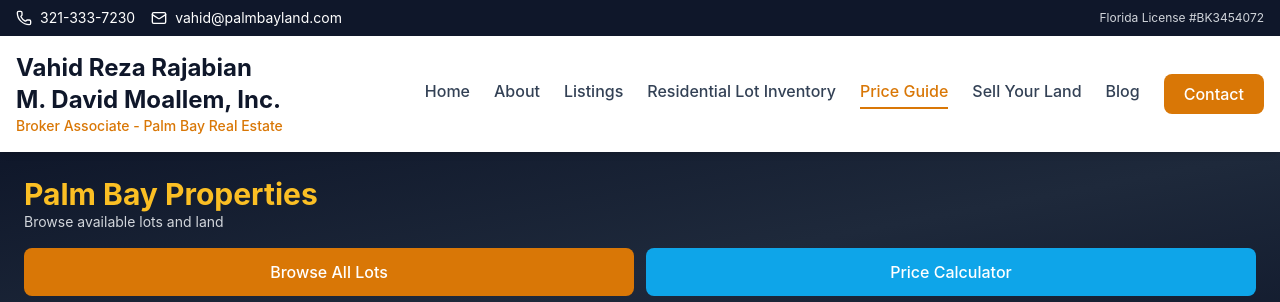
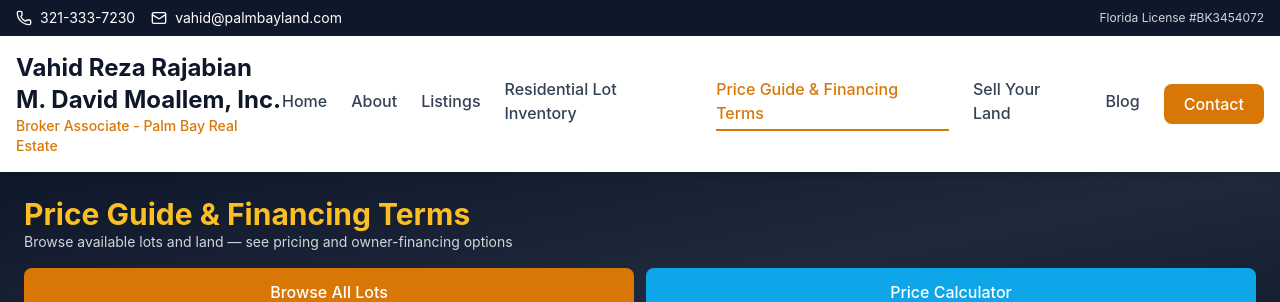
Before and after one commit to palmbaylots/palmbay-lots-land, a React (Create React App) app in the folder frontend/: page /price-guide in a window 1280 px wide. Shown: the top 302 px of the page. Built offline with nearby package versions, Linux system fonts and the light colour scheme; no server answers.

Commit message:
auto-commit for 71257d07-8e25-4fc4-b4ec-86407143bad2

```diff
--- a/frontend/src/components/Footer.jsx
+++ b/frontend/src/components/Footer.jsx
@@ -73,7 +73,7 @@ const Footer = () => {
               </li>
               <li>
                 <Link to="/price-guide" className="text-gray-300 hover:text-amber-400 transition-colors text-sm">
-                  Price Guide
+                  Price Guide & Financing Terms
                 </Link>
               </li>
               <li>
--- a/frontend/src/components/Header.jsx
+++ b/frontend/src/components/Header.jsx
@@ -80,7 +80,7 @@ const Header = () => {
               to="/price-guide"
               className={`font-medium transition-colors border-b-2 pb-1 ${isActive('/price-guide') ? 'text-amber-600 border-amber-600' : 'text-slate-700 hover:text-amber-600 border-transparent hover:border-amber-600'}`}
             >
-              Price Guide
+              Price Guide & Financing Terms
             </Link>
             <Link
               to="/sell-land"
@@ -147,7 +147,7 @@ const Header = () => {
               onClick={() => setMobileMenuOpen(false)}
               className={`block py-2 px-4 rounded-lg font-medium transition-colors ${isActive('/price-guide') ? 'bg-amber-100 text-amber-600' : 'text-slate-700 hover:bg-gray-100'}`}
             >
-              Price Guide
+              Price Guide & Financing Terms
             </Link>
             <Link
               to="/sell-land"
--- a/frontend/src/pages/Properties.jsx
+++ b/frontend/src/pages/Properties.jsx
@@ -151,10 +151,10 @@ const Properties = () => {
   return (
     <>
       <Helmet>
-        <title>Palm Bay Lot Price Guide | Per-Square-Foot Pricing by Unit</title>
-        <meta name="description" content="Palm Bay lot pricing guide by unit and zoning. Calculate fair market value of any residential lot using current per-square-foot rates and utility access." />
+        <title>Palm Bay Lot Price Guide & Financing Terms | Owner Financing Available</title>
+        <meta name="description" content="Palm Bay lot pricing guide and owner-financing terms. Calculate fair market value of any residential lot using current per-square-foot rates, plus see financing options." />
         <link rel="canonical" href="https://palmbaylots-land.com/price-guide" />
-        <meta property="og:title" content="Palm Bay Lot Price Guide | Per-Square-Foot Pricing" />
+        <meta property="og:title" content="Palm Bay Lot Price Guide & Financing Terms" />
         <meta property="og:description" content="Calculate Palm Bay lot value by unit, size, and utilities. Updated pricing guide from a 20-year Palm Bay land broker." />
         <meta property="og:url" content="https://palmbaylots-land.com/price-guide" />
         <meta property="og:type" content="website" />
@@ -164,8 +164,8 @@ const Properties = () => {
         <div className="container mx-auto">
           <div className="flex items-center justify-between mb-4">
             <div>
-              <h1 className="text-3xl font-bold text-amber-400">Palm Bay Properties</h1>
-              <p className="text-sm text-gray-300">Browse available lots and land</p>
+              <h1 className="text-3xl font-bold text-amber-400">Price Guide & Financing Terms</h1>
+              <p className="text-sm text-gray-300">Browse available lots and land — see pricing and owner-financing options</p>
             </div>
           </div>
 
```
